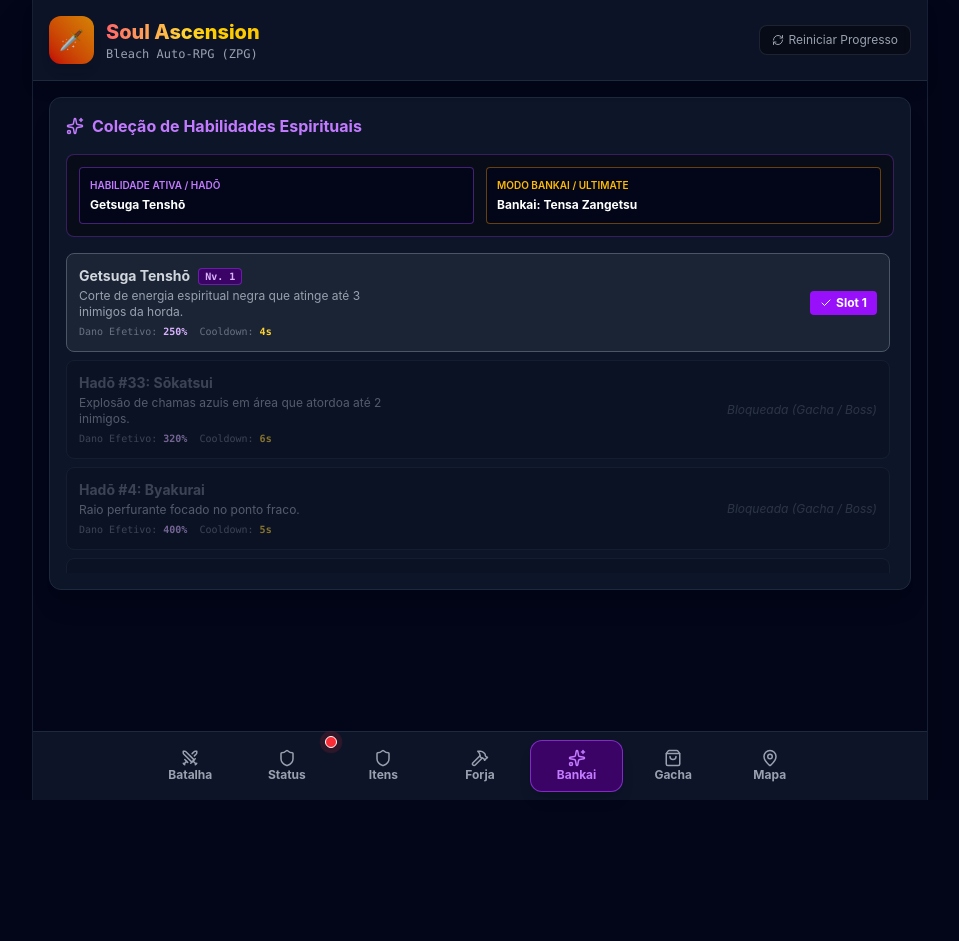
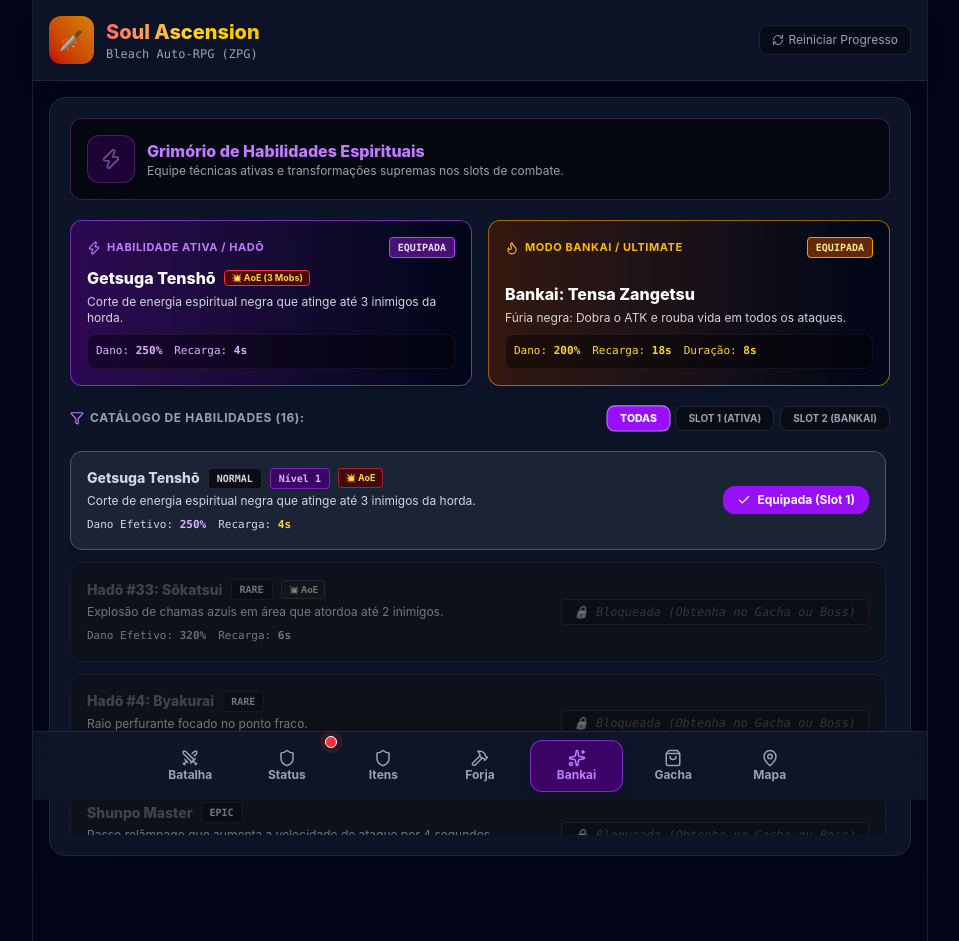
Before and after one commit to sandroumekita/soul-ascension-zpg, a React (Vite) app: page / in a window 1280 px wide. Both pictures are taken after a click on the button "Bankai". Shown: the whole page, without its empty margins (160-1119 px from the left). Before the commit the page ends 800 px from the top, so only its background shows below. Built offline with nearby package versions, Linux system fonts and the light colour scheme.

Commit message:
feat: complete redesign of SkillsPanel UI with Hero Slot Cards and category filters

```diff
--- a/src/components/SkillsPanel.tsx
+++ b/src/components/SkillsPanel.tsx
@@ -1,105 +1,238 @@
-import React from 'react';
+import React, { useState } from 'react';
 import { useGameStore } from '../store/useGameStore';
 import { SKILLS_CATALOG, RARITY_COLORS } from '../data/gameCatalog';
 import { GAME_THEME } from '../config/themeConfig';
-import { Sparkles, Check } from 'lucide-react';
+import { Check, Zap, Flame, Filter } from 'lucide-react';
 
 export const SkillsPanel: React.FC = () => {
   const { ownedSkills, equippedSlot1SkillId, equippedSlot2SkillId, equipSkill } = useGameStore();
+  const [filterSlot, setFilterSlot] = useState<0 | 1 | 2>(0); // 0 = Todos, 1 = Slot 1, 2 = Slot 2
+
+  const equippedSkill1 = SKILLS_CATALOG.find((s) => s.id === equippedSlot1SkillId);
+  const equippedSkill2 = SKILLS_CATALOG.find((s) => s.id === equippedSlot2SkillId);
+
+  const filteredSkills = SKILLS_CATALOG.filter((s) => filterSlot === 0 || s.slotType === filterSlot);
 
   return (
-    <div className="bg-slate-900/90 text-white p-4 rounded-xl border border-slate-800 flex flex-col gap-4 shadow-xl">
-      <h3 className="text-base font-bold flex items-center gap-2 text-purple-400">
-        <Sparkles size={18} /> Coleção de Habilidades Espirituais
-      </h3>
-
-      {/* Slots Ativos Atualmente Equipados */}
-      <div className="grid grid-cols-2 gap-3 bg-black/40 p-3 rounded-lg border border-purple-500/30">
-        {/* Slot 1 */}
-        <div className="bg-slate-950 p-2.5 rounded border border-purple-500/40">
-          <div className="text-[10px] text-purple-400 font-semibold uppercase">{GAME_THEME.skillSlot1Label}</div>
-          <div className="text-xs font-bold text-white mt-1">
-            {equippedSlot1SkillId
-              ? SKILLS_CATALOG.find((s) => s.id === equippedSlot1SkillId)?.name
-              : 'Nenhuma equipada'}
+    <div className="bg-slate-900/90 text-white p-5 rounded-2xl border border-slate-800 flex flex-col gap-5 shadow-2xl backdrop-blur-md">
+      {/* Header do Painel de Habilidades com Efeito Glow */}
+      <div className="flex justify-between items-center bg-black/60 p-4 rounded-xl border border-purple-500/30">
+        <div className="flex items-center gap-3">
+          <div className="p-3 bg-purple-950/80 rounded-xl border border-purple-500/60 text-purple-400 shadow-lg animate-pulse">
+            <Zap size={22} />
           </div>
-        </div>
-
-        {/* Slot 2 */}
-        <div className="bg-slate-950 p-2.5 rounded border border-amber-500/40">
-          <div className="text-[10px] text-amber-400 font-semibold uppercase">{GAME_THEME.skillSlot2Label}</div>
-          <div className="text-xs font-bold text-white mt-1">
-            {equippedSlot2SkillId
-              ? SKILLS_CATALOG.find((s) => s.id === equippedSlot2SkillId)?.name
-              : 'Nenhuma equipada'}
+          <div>
+            <h3 className="text-base font-extrabold text-purple-400 flex items-center gap-2">
+              Grimório de Habilidades Espirituais
+            </h3>
+            <p className="text-xs text-gray-400">Equipe técnicas ativas e transformações supremas nos slots de combate.</p>
           </div>
         </div>
       </div>
 
-      {/* Catálogo Geral de Habilidades Desbloqueadas */}
-      <div className="flex flex-col gap-2 max-h-80 overflow-y-auto pr-1">
-        {SKILLS_CATALOG.map((skill) => {
+      {/* Hero Visual Display dos Slots Equipados (Cards Estilizados) */}
+      <div className="grid grid-cols-1 md:grid-cols-2 gap-4">
+        {/* Card Slot 1 (Ativa) */}
+        <div className={`p-4 rounded-xl border backdrop-blur-md flex flex-col justify-between transition relative overflow-hidden ${equippedSkill1 ? 'bg-gradient-to-r from-purple-950/70 to-slate-950 border-purple-500/60 shadow-lg' : 'bg-black/40 border-dashed border-gray-800'}`}>
+          <div className="flex justify-between items-center mb-2">
+            <span className="text-[11px] font-bold text-purple-400 uppercase tracking-wider flex items-center gap-1.5">
+              <Zap size={14} /> {GAME_THEME.skillSlot1Label}
+            </span>
+            {equippedSkill1 && (
+              <span className="text-[10px] bg-purple-900/80 border border-purple-500 text-purple-200 px-2 py-0.5 rounded font-mono font-bold">
+                EQUIPADA
+              </span>
+            )}
+          </div>
+
+          {equippedSkill1 ? (
+            <div>
+              <div className="text-base font-extrabold text-white mb-1 flex items-center gap-2">
+                {equippedSkill1.name}
+                {equippedSkill1.isAoE && (
+                  <span className="text-[9px] bg-red-950 border border-red-500 text-amber-300 px-1.5 py-0.2 rounded font-bold">
+                    💥 AoE ({equippedSkill1.maxTargets} Mobs)
+                  </span>
+                )}
+              </div>
+              <p className="text-xs text-gray-300 mb-2">{equippedSkill1.description}</p>
+              <div className="flex gap-3 text-[11px] font-mono text-purple-300 bg-black/40 p-2 rounded-lg border border-white/5">
+                <span>Dano: <strong>{(equippedSkill1.damageMultiplier * 100).toFixed(0)}%</strong></span>
+                <span>Recarga: <strong>{equippedSkill1.cooldownSec}s</strong></span>
+              </div>
+            </div>
+          ) : (
+            <div className="text-xs text-gray-500 italic py-4 text-center">
+              Nenhuma habilidade equipada no Slot 1.
+            </div>
+          )}
+        </div>
+
+        {/* Card Slot 2 (Ultimate / Bankai) */}
+        <div className={`p-4 rounded-xl border backdrop-blur-md flex flex-col justify-between transition relative overflow-hidden ${equippedSkill2 ? 'bg-gradient-to-r from-amber-950/70 to-slate-950 border-amber-500/60 shadow-lg' : 'bg-black/40 border-dashed border-gray-800'}`}>
+          <div className="flex justify-between items-center mb-2">
+            <span className="text-[11px] font-bold text-amber-400 uppercase tracking-wider flex items-center gap-1.5">
+              <Flame size={14} /> {GAME_THEME.skillSlot2Label}
+            </span>
+            {equippedSkill2 && (
+              <span className="text-[10px] bg-amber-900/80 border border-amber-500 text-amber-200 px-2 py-0.5 rounded font-mono font-bold">
+                EQUIPADA
+              </span>
+            )}
+          </div>
+
+          {equippedSkill2 ? (
+            <div>
+              <div className="text-base font-extrabold text-white mb-1 flex items-center gap-2">
+                {equippedSkill2.name}
+                {equippedSkill2.isAoE && (
+                  <span className="text-[9px] bg-red-950 border border-red-500 text-amber-300 px-1.5 py-0.2 rounded font-bold">
+                    💥 AoE ({equippedSkill2.maxTargets} Mobs)
+                  </span>
+                )}
+              </div>
+              <p className="text-xs text-gray-300 mb-2">{equippedSkill2.description}</p>
+              <div className="flex gap-3 text-[11px] font-mono text-amber-300 bg-black/40 p-2 rounded-lg border border-white/5">
+                <span>Dano: <strong>{(equippedSkill2.damageMultiplier * 100).toFixed(0)}%</strong></span>
+                <span>Recarga: <strong>{equippedSkill2.cooldownSec}s</strong></span>
+                {equippedSkill2.durationSec && <span>Duração: <strong>{equippedSkill2.durationSec}s</strong></span>}
+              </div>
+            </div>
+          ) : (
+            <div className="text-xs text-gray-500 italic py-4 text-center">
+              Nenhuma habilidade equipada no Slot 2.
+            </div>
+          )}
+        </div>
+      </div>
+
+      {/* Barra de Filtros de Categoria */}
+      <div className="flex justify-between items-center">
+        <div className="text-xs font-bold text-gray-400 uppercase tracking-wider flex items-center gap-1.5">
+          <Filter size={14} className="text-purple-400" /> Catálogo de Habilidades ({filteredSkills.length}):
+        </div>
+
+        <div className="flex gap-1.5">
+          <button
+            onClick={() => setFilterSlot(0)}
+            className={`text-[10px] px-3 py-1 rounded-lg font-bold border uppercase transition cursor-pointer ${
+              filterSlot === 0
+                ? 'bg-purple-600 text-white border-purple-400 shadow-md font-extrabold scale-105'
+                : 'bg-black/40 text-gray-400 border-white/10 hover:text-white'
+            }`}
+          >
+            Todas
+          </button>
+          <button
+            onClick={() => setFilterSlot(1)}
+            className={`text-[10px] px-3 py-1 rounded-lg font-bold border uppercase transition cursor-pointer ${
+              filterSlot === 1
+                ? 'bg-purple-600 text-white border-purple-400 shadow-md font-extrabold scale-105'
+                : 'bg-black/40 text-gray-400 border-white/10 hover:text-white'
+            }`}
+          >
+            Slot 1 (Ativa)
+          </button>
+          <button
+            onClick={() => setFilterSlot(2)}
+            className={`text-[10px] px-3 py-1 rounded-lg font-bold border uppercase transition cursor-pointer ${
+              filterSlot === 2
+                ? 'bg-amber-600 text-white border-amber-400 shadow-md font-extrabold scale-105'
+                : 'bg-black/40 text-gray-400 border-white/10 hover:text-white'
+            }`}
+          >
+            Slot 2 (Bankai)
+          </button>
+        </div>
+      </div>
+
+      {/* Lista Estilizada de Habilidades em Cards */}
+      <div className="grid grid-cols-1 gap-3 max-h-96 overflow-y-auto pr-1">
+        {filteredSkills.map((skill) => {
           const owned = ownedSkills[skill.id];
           const level = owned ? owned.level : 1;
           const effectiveDmgMult = skill.damageMultiplier * (1 + (level - 1) * 0.15);
           const isEquippedSlot1 = equippedSlot1SkillId === skill.id;
           const isEquippedSlot2 = equippedSlot2SkillId === skill.id;
-          const rarityStyle = RARITY_COLORS[skill.rarity];
+          const rarityStyle = RARITY_COLORS[skill.rarity as keyof typeof RARITY_COLORS] || RARITY_COLORS.normal;
 
           return (
             <div
               key={skill.id}
-              className={`p-3 rounded-lg border flex justify-between items-center transition ${
-                owned ? `${rarityStyle.bg} ${rarityStyle.border}` : 'bg-black/20 border-gray-800 opacity-50'
+              className={`p-4 rounded-xl border backdrop-blur-md flex flex-col sm:flex-row justify-between sm:items-center gap-3 transition hover:scale-[1.01] ${
+                owned
+                  ? `${rarityStyle.bg} ${rarityStyle.border} shadow-md`
+                  : 'bg-black/30 border-gray-800 opacity-50 grayscale'
               }`}
             >
-              <div>
-                <div className="flex items-center gap-2">
-                  <span className={`font-bold text-sm ${owned ? rarityStyle.text : 'text-gray-500'}`}>
+              <div className="flex-1">
+                <div className="flex items-center gap-2 mb-1">
+                  <span className={`font-extrabold text-sm ${owned ? rarityStyle.text : 'text-gray-500'}`}>
                     {skill.name}
                   </span>
+
+                  <span className="text-[10px] px-2 py-0.5 rounded bg-black/60 border border-white/10 uppercase font-mono font-bold text-gray-300">
+                    {skill.rarity}
+                  </span>
+
                   {owned && (
-                    <span className="text-[10px] px-1.5 py-0.2 bg-purple-950 text-purple-300 rounded font-mono border border-purple-500/40 font-bold">
-                      Nv. {owned.level}
+                    <span className="text-[10px] px-2 py-0.5 bg-purple-950 text-purple-300 rounded font-mono border border-purple-500/50 font-extrabold">
+                      Nível {owned.level}
+                    </span>
+                  )}
+
+                  {skill.isAoE && (
+                    <span className="text-[9px] bg-red-950/80 border border-red-500/60 text-amber-300 px-1.5 py-0.5 rounded font-bold">
+                      💥 AoE
                     </span>
                   )}
                 </div>
-                <div className="text-xs text-gray-400 mt-0.5 max-w-xs">{skill.description}</div>
-                <div className="text-[10px] text-gray-500 mt-1 flex gap-3 font-mono">
-                  <span>Dano Efetivo: <strong className="text-purple-300">{(effectiveDmgMult * 100).toFixed(0)}%</strong> {level > 1 && <span className="text-emerald-400 text-[9px]">(+{((level - 1) * 15)}%)</span>}</span>
-                  <span>Cooldown: <strong className="text-amber-300">{skill.cooldownSec}s</strong></span>
+
+                <p className="text-xs text-gray-300 mb-2">{skill.description}</p>
+
+                <div className="flex flex-wrap gap-3 text-[11px] font-mono text-gray-300">
+                  <span>
+                    Dano Efetivo: <strong className="text-purple-300">{(effectiveDmgMult * 100).toFixed(0)}%</strong>{' '}
+                    {level > 1 && <span className="text-emerald-400 text-[10px]">(+{((level - 1) * 15)}%)</span>}
+                  </span>
+                  <span>Recarga: <strong className="text-amber-300">{skill.cooldownSec}s</strong></span>
+                  {skill.durationSec && <span>Duração: <strong className="text-teal-300">{skill.durationSec}s</strong></span>}
                 </div>
               </div>
 
+              {/* Botões de Ação de Encaixe nos Slots */}
               {owned ? (
-                <div className="flex gap-2">
+                <div className="flex gap-2 justify-end">
                   {skill.slotType === 1 && (
                     <button
                       onClick={() => equipSkill(skill.id, 1)}
-                      className={`px-2.5 py-1 text-xs font-bold rounded transition flex items-center gap-1 cursor-pointer ${
+                      className={`px-3.5 py-1.5 text-xs font-bold rounded-xl transition flex items-center gap-1.5 cursor-pointer shadow ${
                         isEquippedSlot1
-                          ? 'bg-purple-600 text-white'
-                          : 'bg-slate-800 hover:bg-purple-950 text-purple-300 border border-purple-500/50'
+                          ? 'bg-purple-600 text-white shadow-purple-900/50'
+                          : 'bg-slate-800 hover:bg-purple-950 text-purple-300 border border-purple-500/50 hover:scale-105'
                       }`}
                     >
-                      {isEquippedSlot1 ? <Check size={12} /> : null} Slot 1
+                      {isEquippedSlot1 ? <Check size={14} /> : null} {isEquippedSlot1 ? 'Equipada (Slot 1)' : 'Equipar Slot 1'}
                     </button>
                   )}
+
                   {skill.slotType === 2 && (
                     <button
                       onClick={() => equipSkill(skill.id, 2)}
-                      className={`px-2.5 py-1 text-xs font-bold rounded transition flex items-center gap-1 cursor-pointer ${
+                      className={`px-3.5 py-1.5 text-xs font-bold rounded-xl transition flex items-center gap-1.5 cursor-pointer shadow ${
                         isEquippedSlot2
-                          ? 'bg-amber-600 text-white'
-                          : 'bg-slate-800 hover:bg-amber-950 text-amber-300 border border-amber-500/50'
+                          ? 'bg-amber-600 text-white shadow-amber-900/50'
+                          : 'bg-slate-800 hover:bg-amber-950 text-amber-300 border border-amber-500/50 hover:scale-105'
                       }`}
                     >
-                      {isEquippedSlot2 ? <Check size={12} /> : null} Slot 2
+                      {isEquippedSlot2 ? <Check size={14} /> : null} {isEquippedSlot2 ? 'Equipada (Slot 2)' : 'Equipar Slot 2'}
                     </button>
                   )}
                 </div>
               ) : (
-                <span className="text-xs text-gray-600 italic">Bloqueada (Gacha / Boss)</span>
+                <span className="text-xs text-gray-600 italic font-mono bg-black/40 px-3 py-1 rounded border border-gray-800">
+                  🔒 Bloqueada (Obtenha no Gacha ou Boss)
+                </span>
               )}
             </div>
           );
```
